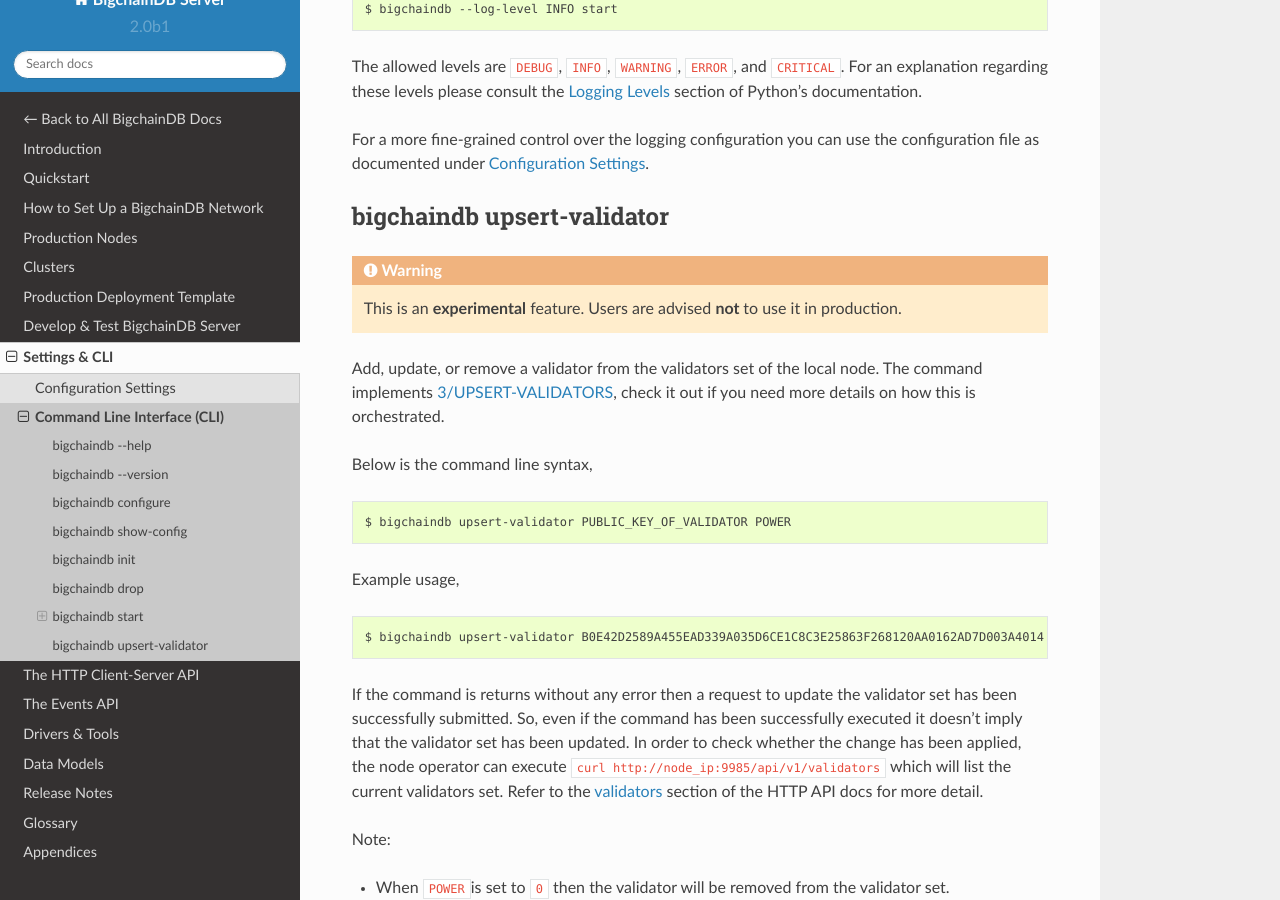
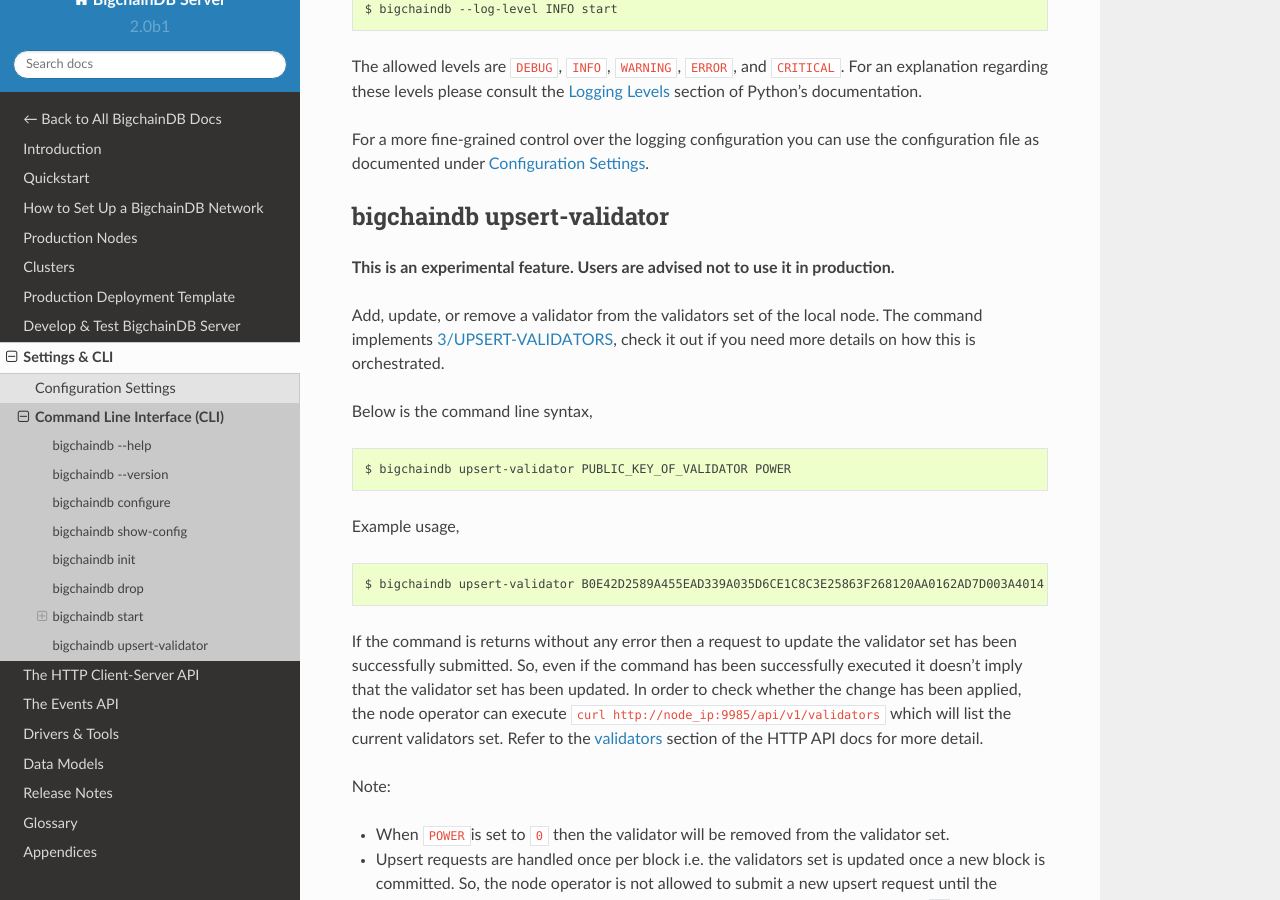
Before and after one commit to bigchaindb/bigchaindb, a Sphinx documentation site: the page built from docs/server/source/server-reference/bigchaindb-cli.md, in a window 1280 px wide and 900 px high, scrolled down 1623 px. Built offline with Sphinx 7.4.7 and the Read the Docs theme 2.0.0, drawn with Linux system fonts in a browser that asks for light colours.

Commit message:
Problem: Custom html used inside mardown
Solution: remove custom html

```diff
--- a/docs/server/source/server-reference/bigchaindb-cli.md
+++ b/docs/server/source/server-reference/bigchaindb-cli.md
@@ -77,10 +77,8 @@
 
 ## bigchaindb upsert-validator
 
-<div class="admonition warning">
-<p class="first admonition-title">Warning</p>
-<p class="last">This is an <strong>experimental</strong> feature. Users are advised <strong> not </strong> to use it in production.</p>
-</div>
+**This is an experimental feature. Users are advised not to use it in production.**
+
 
 Add, update, or remove a validator from the validators set of the local node. The command implements [3/UPSERT-VALIDATORS](https://github.com/bigchaindb/BEPs/tree/master/3), check it out if you need more details on how this is orchestrated.
 
```
